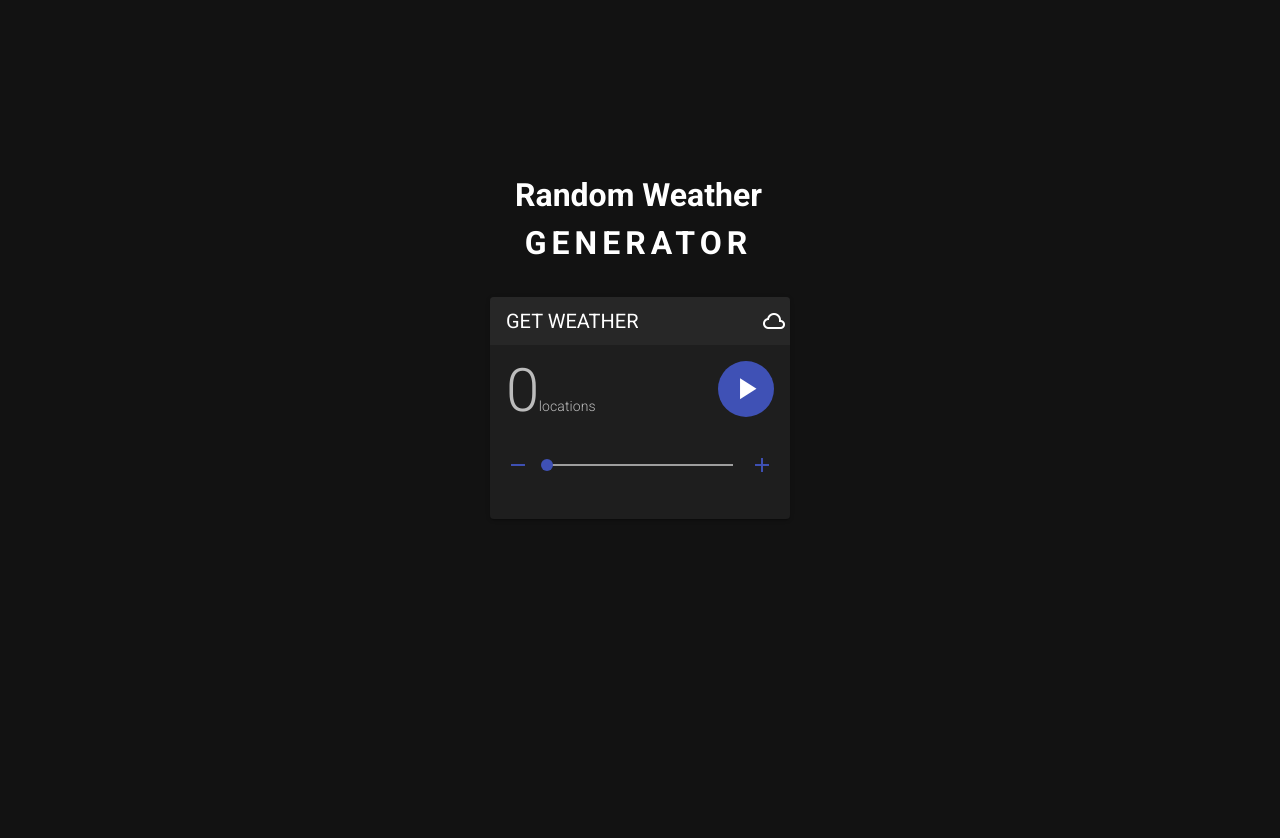
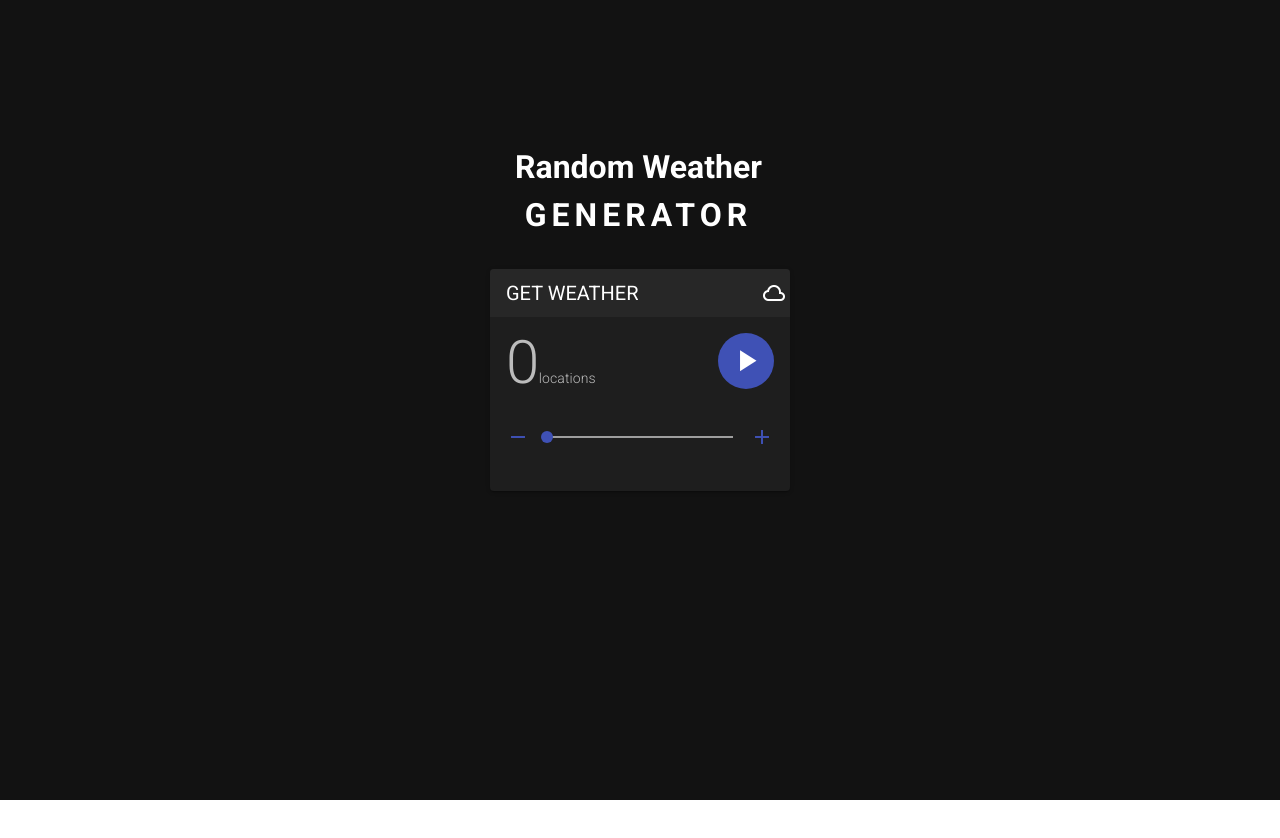
Before and after one commit to Mjavala/weather-app, a Vue app: page / in a window 1280 px wide. After the commit the page ends 800 px from the top, so only its background shows below. Built offline with nearby package versions, Linux system fonts and the light colour scheme.

Commit message:
landing styles

```diff
--- a/src/components/Landing.vue
+++ b/src/components/Landing.vue
@@ -176,7 +176,7 @@ import RandomNumberGen from '../components/RandomNumberGen'
 
 .landing-page{
     align-content: center;
-    height: 100vh;
+    height: 93vh;
 }
 
 .location-prompt{
```
